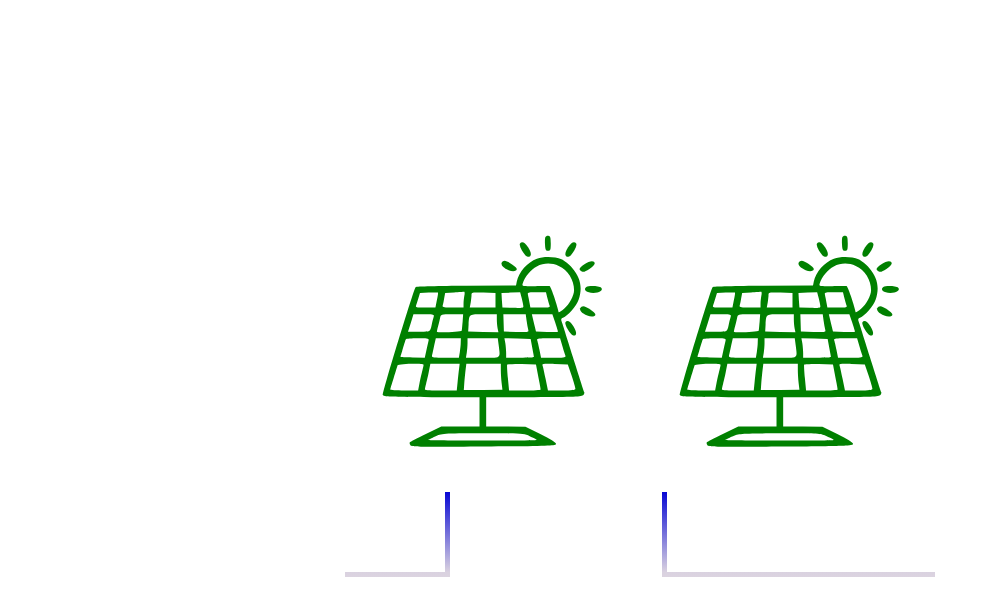
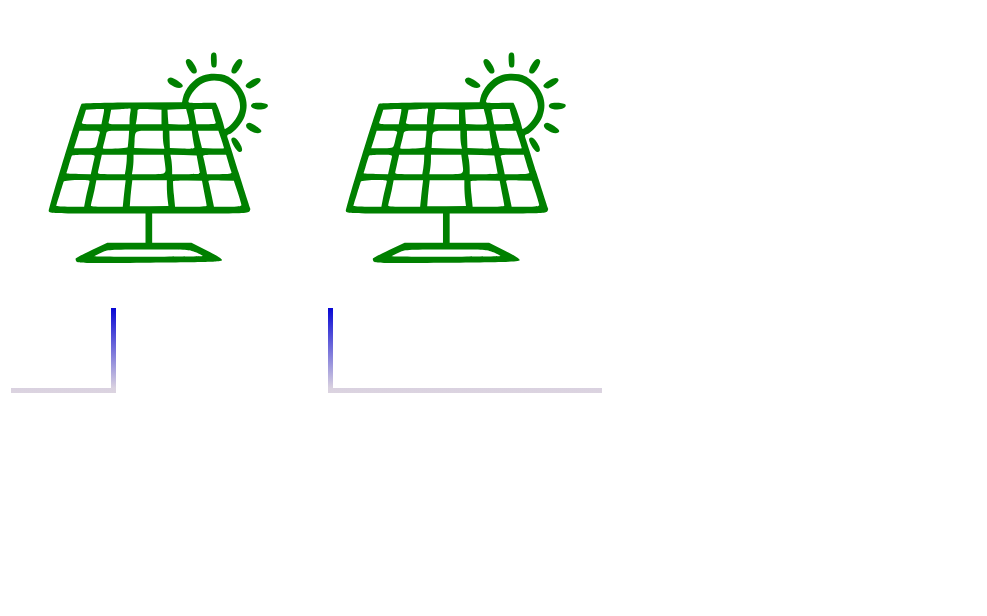
Before and after one commit to mddranasinghe/Test-host, a plain HTML site: page index.html in a window 1280 px wide. Shown: the whole page, without its empty margins (0-987 px from the left). Drawn offline with Linux system fonts and the light colour scheme.

Commit message:
Update index.html

```diff
--- a/index.html
+++ b/index.html
@@ -10,11 +10,7 @@
 
 
 
-    html {
-        display: grid;
-        place-items: center;
-        min-height: 100vh;
-      }
+
       #right_path {
         --angle: 0deg;
         --rotation-angle: 360deg;
```
